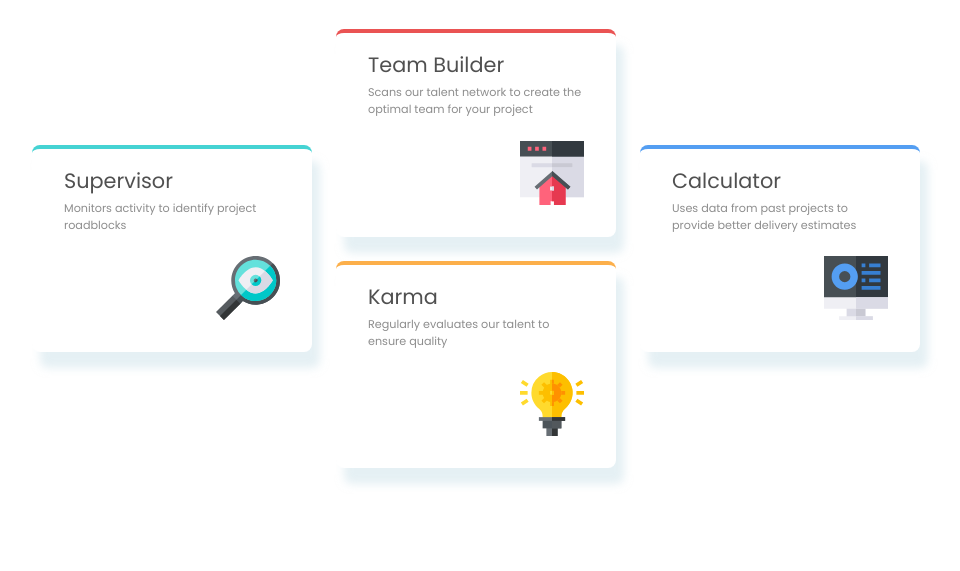
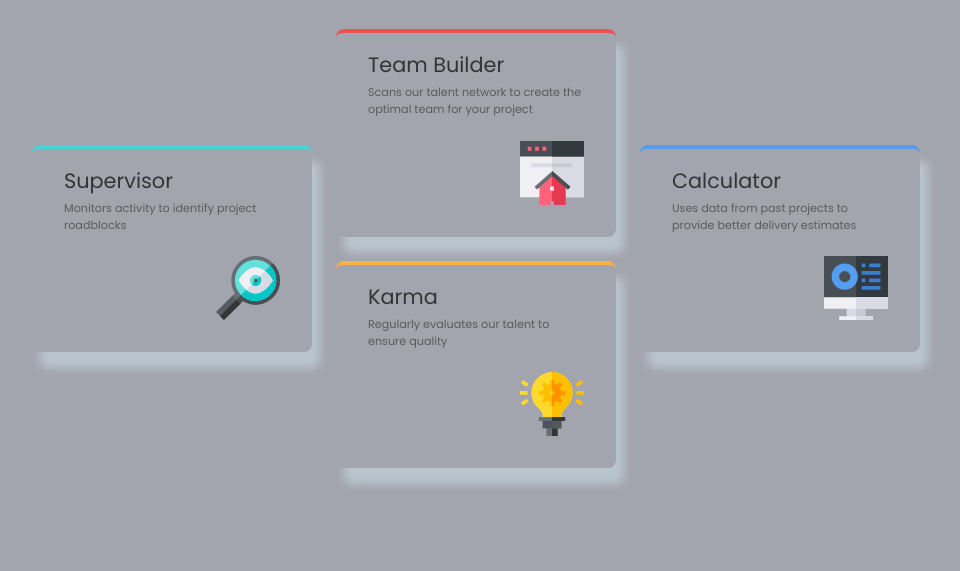
Before and after one commit to TPAIN22/Four-card-feature-section, a plain HTML site: page index.html in a window 1280 px wide. Shown: the part 229-800 px from the top of the page, without its empty margins (164-1124 px from the left). Drawn offline with Linux system fonts and the light colour scheme.

Commit message:
Update style.css

```diff
--- a/style.css
+++ b/style.css
@@ -5,7 +5,9 @@
     font: inherit;
     font-family: "Poppins", sans-serif;
 }
-
+body{
+    background:hsl(229, 6%, 66%);
+}
 .containor{
     padding: 2em;
     display: flex;
```
